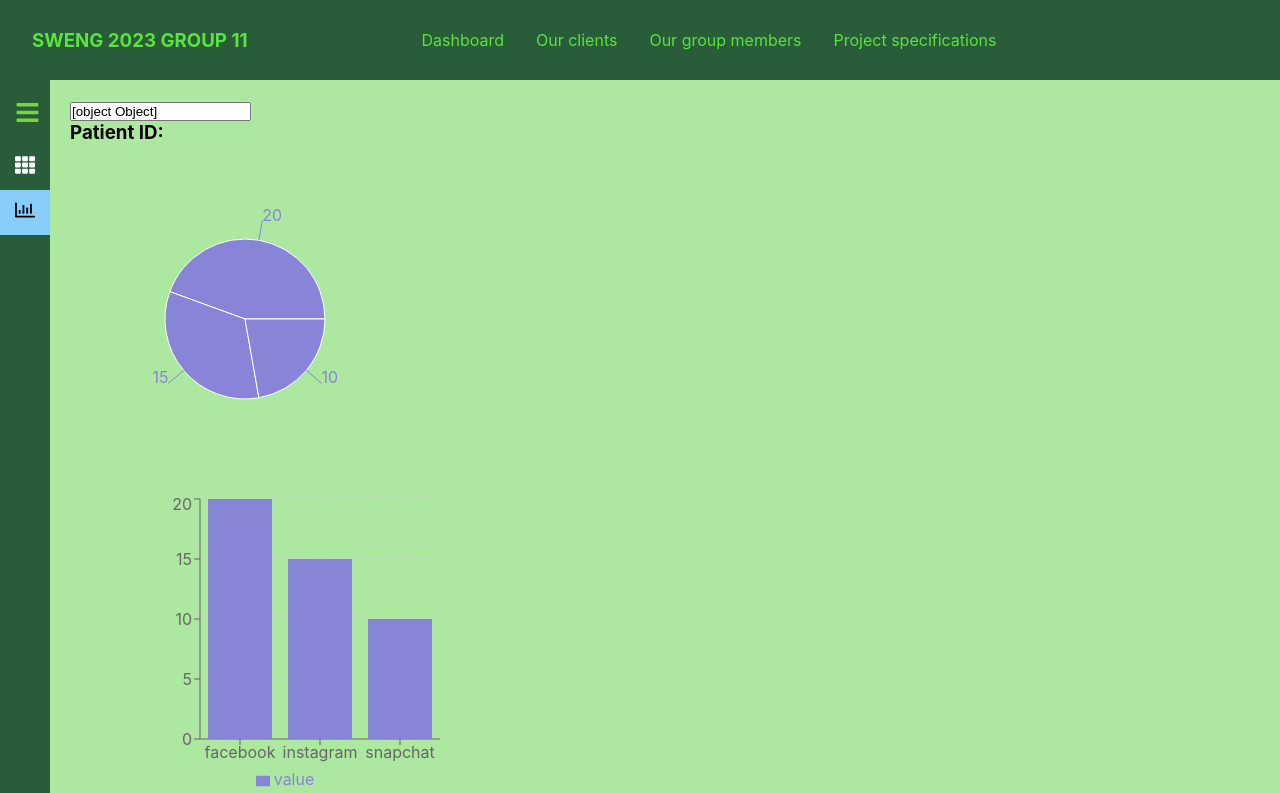
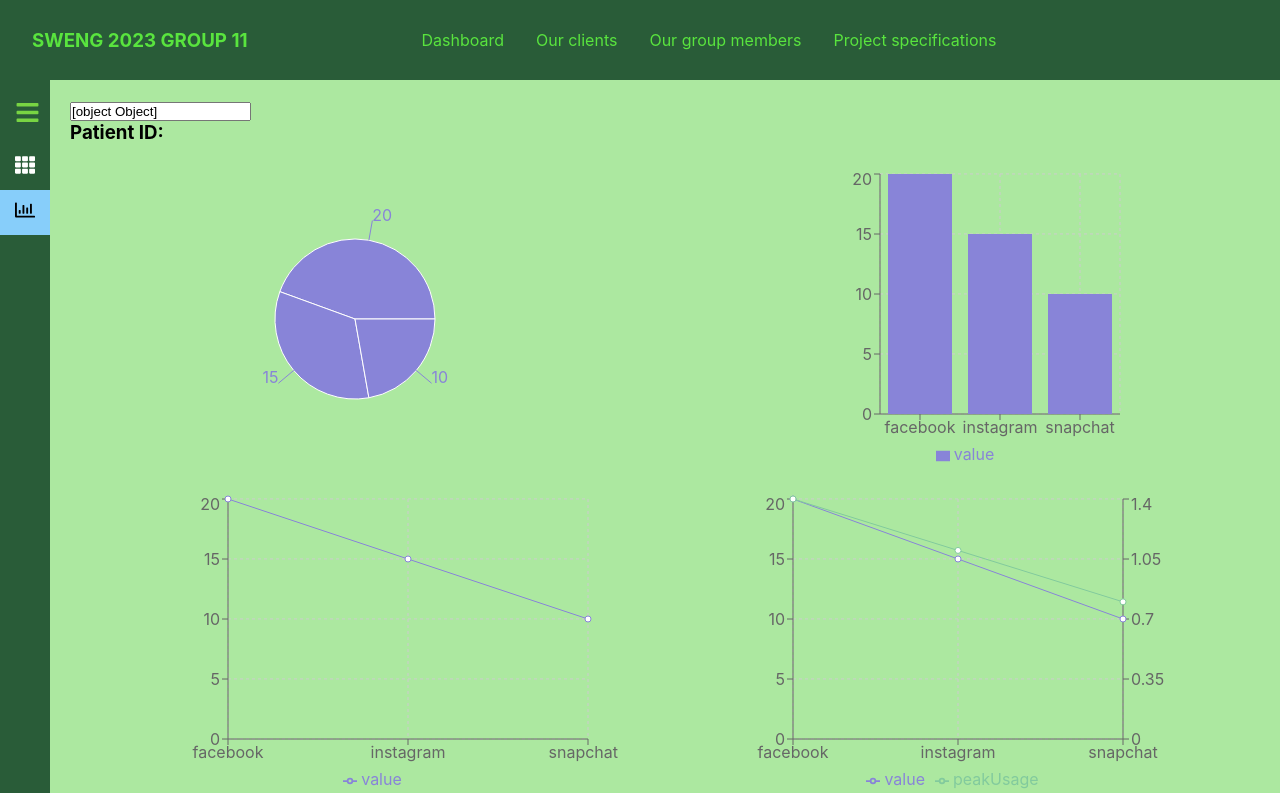
Before and after one commit to SWENG-Group11-2023/SWENG-Group11-2023, a React (Create React App) app in the folder frontend/: page /analytics in a window 1280 px wide. Shown: the top 793 px of the page. Built offline with nearby package versions, Linux system fonts and the light colour scheme; no server answers.

Commit message:
aligned graphs in a square

```diff
--- a/frontend/src/App.css
+++ b/frontend/src/App.css
@@ -57,7 +57,7 @@ main{
 .icon, link_text{
   font-size: 20px;
 }
-.Graph{
+.graph_orientation{
   text-align: center;
   display: flex;
   justify-content: space-around;
```
